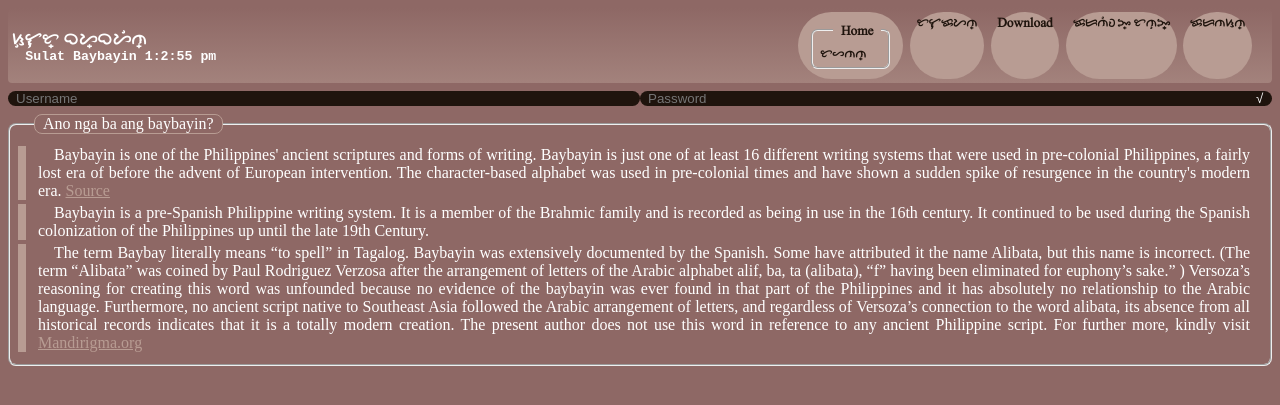
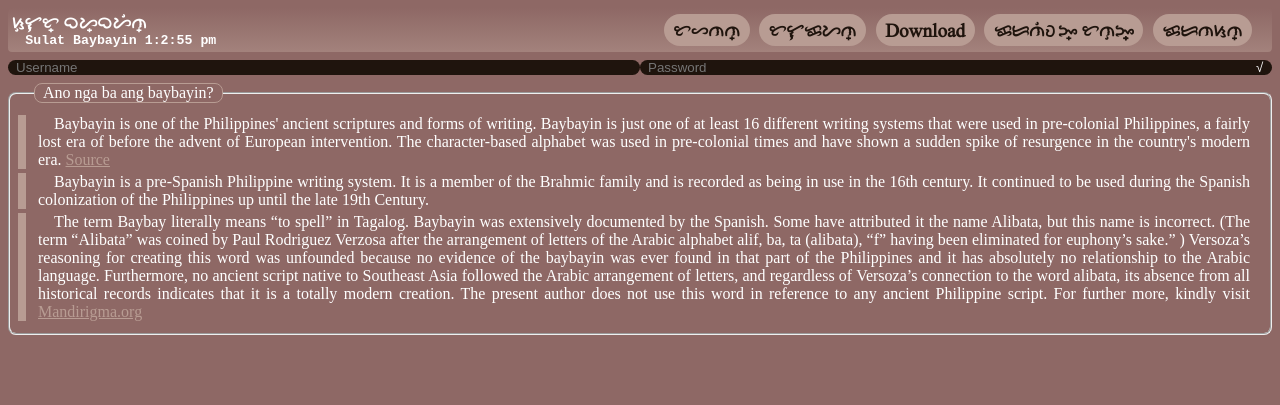
Before and after one commit to RyannKim327/SulatBaybayin-Website, a PHP site: page / in a window 1280 px wide. Shown: the top 405 px of the page. Run offline with PHP 8.4, Linux system fonts and the light colour scheme; some libraries are stand-ins or nearby versions.

Commit message:
9/6/2023 3:02:49 PM

```diff
--- a/index.php
+++ b/index.php
@@ -23,12 +23,7 @@
 			</div>
 			<nav>
 				<ul>
-					<li id="index" title="Home">
-						<fieldset>
-							<legend>Home</legend>
-							ᜆᜑᜈᜈ᜔
-						</fieldset>
-					</li>
+					<li id="index" title="Home">ᜆᜑᜈᜈ᜔</li>
 					<li id="chatbox" title="Chatbox">ᜆᜎᜃᜌᜈ᜔</li>
 					<li id="download" title="Download">Download</li>
 					<li id="faqs" title="Frequently Asked Questions">ᜃᜇᜈᜒᜏᜅ᜔ ᜆᜈᜓᜅ᜔᜔</li>
--- a/mpop/styles.css
+++ b/mpop/styles.css
@@ -138,7 +138,7 @@
 	color: var(--silver-metal);
 	padding: .25em .5em;
 	border-radius: 5em;
-	font-size: smaller;
+	font-size: larger;
 	font-weight: bolder;
 	cursor: pointer;
 	font-family: "baybayin";
```
